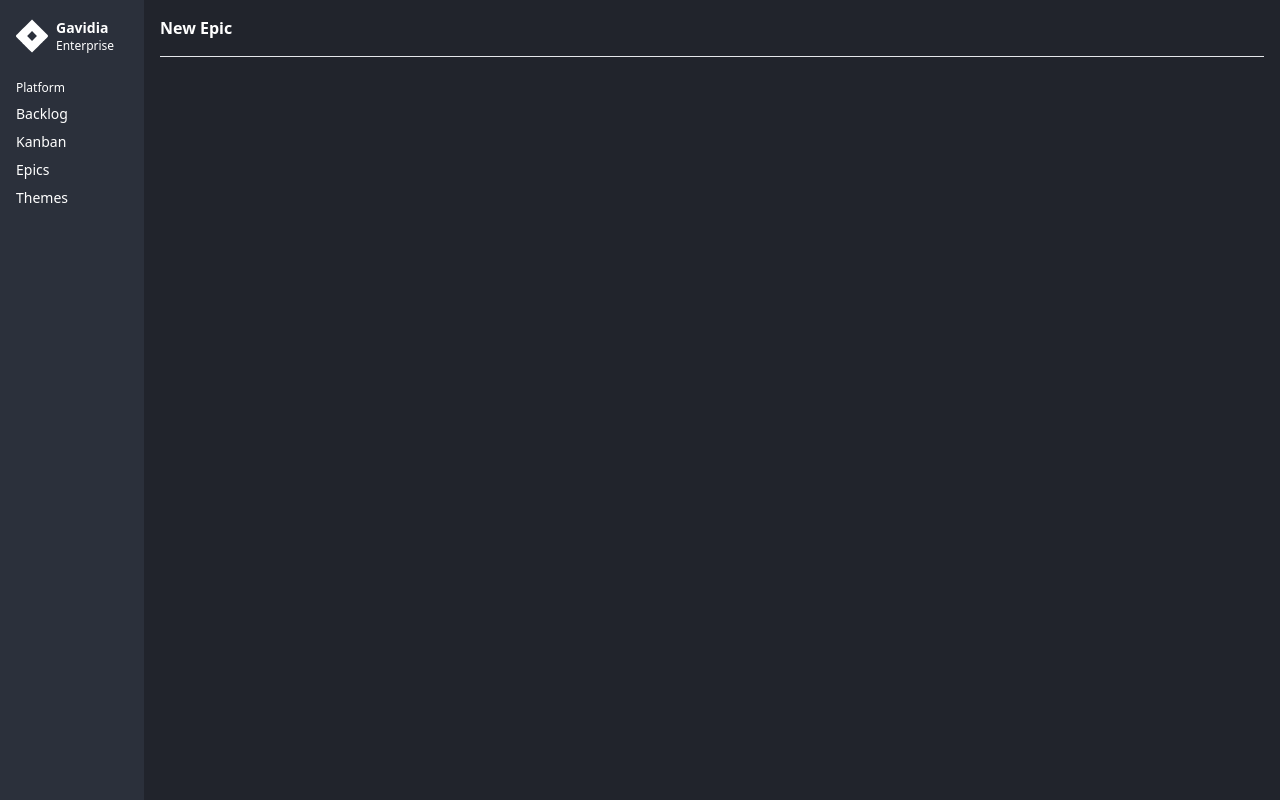
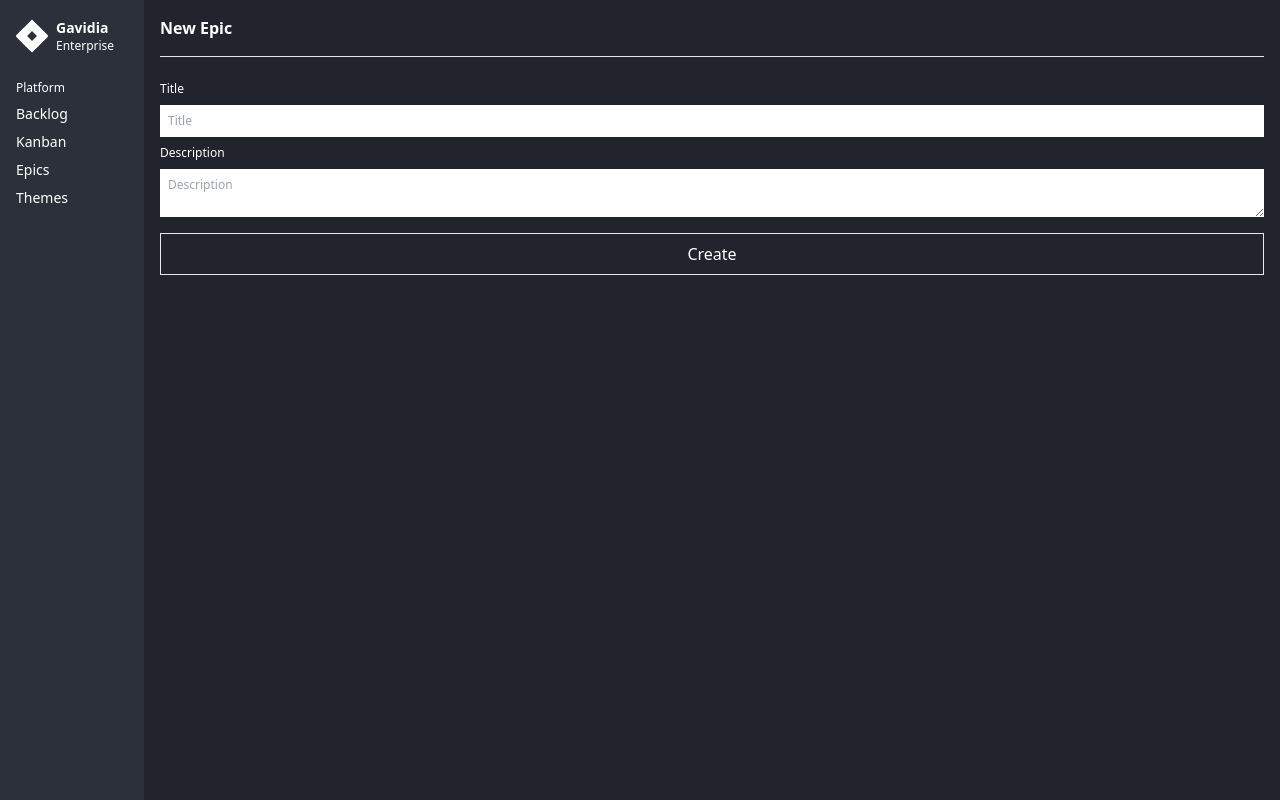
Before and after one commit to danielgavidia/fractal-pm, a Next.js app in the folder frontend/: page /epics/new in a window 1280 px wide. Built offline with nearby package versions, Linux system fonts and the light colour scheme.

Commit message:
Added logic for creating new epic

```diff
--- a/frontend/src/app/epics/new/page.tsx
+++ b/frontend/src/app/epics/new/page.tsx
@@ -1,10 +1,64 @@
+"use client";
+
 import SectionHeader from "@/components/SectionHeader";
-import React from "react";
+import { epicStore } from "@/stores/epicStore";
+import { Epic } from "@/types/types";
+import { useRouter } from "next/navigation";
+import React, { useState } from "react";
 
 const Page = () => {
+  const { createEpic } = epicStore();
+  const router = useRouter();
+
+  // Local state
+  const [epicTitle, setEpicTitle] = useState<string>("");
+  const [epicDescription, setEpicDescription] = useState<string>("");
+
+  const handleSubmit = (e: React.FormEvent) => {
+    e.preventDefault();
+    const newEpic: Epic = {
+      id: Date.now().toString(),
+      title: epicTitle,
+      description: epicDescription,
+      status: "inProgress",
+      ticketType: "epic",
+    };
+    if (epicTitle !== "" && epicDescription !== "") {
+      createEpic(newEpic);
+      setEpicTitle("");
+      setEpicDescription("");
+      router.push(`/epics/${newEpic.id}`);
+    }
+  };
+
   return (
-    <div className="px-4">
+    <div className="px-4 flex flex-col space-y-4">
       <SectionHeader title="New Epic" />
+      <form className="flex flex-col space-y-2">
+        {/* Epic title */}
+        <p className="text-xs">Title</p>
+        <input
+          type="text"
+          value={epicTitle}
+          onChange={(e) => setEpicTitle(e.target.value)}
+          placeholder="Title"
+          className="p-2 text-xs outline-none text-black"
+        />
+
+        {/* Epic description */}
+        <p className="text-xs">Description</p>
+        <textarea
+          value={epicDescription}
+          onChange={(e) => setEpicDescription(e.target.value)}
+          placeholder="Description"
+          className="p-2 text-xs outline-none text-black"
+        ></textarea>
+      </form>
+
+      {/* Submit */}
+      <button onClick={handleSubmit} className="w-full border-[1px] p-2">
+        Create
+      </button>
     </div>
   );
 };
--- a/frontend/src/types/types.ts
+++ b/frontend/src/types/types.ts
@@ -25,7 +25,7 @@ export interface Task extends Ticket {
 
 // Epics
 export interface Epic extends Ticket {
-  taskIds: string[];
+  taskIds?: string[];
 }
 
 // Themes
```
